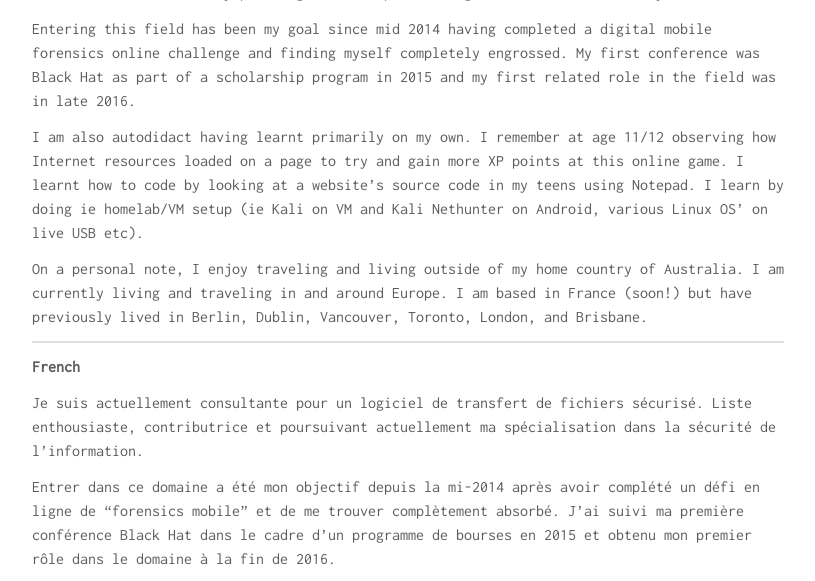
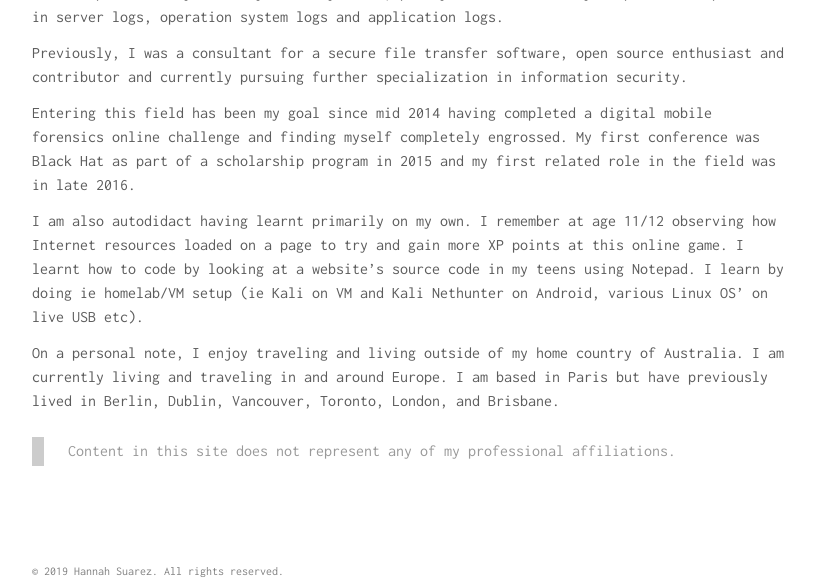
Before and after one commit to hcs0/hannahsuarez.github.io, a Jekyll site: the page built from about.md, in a window 1280 px wide and 1400 px high, scrolled down 612 px. Shown: the top 581 px of the window, without its empty margins (232-1047 px from the left). Built offline with Jekyll 4.4.1, drawn with Linux system fonts in a browser that asks for light colours; nearby versions of some CDN libraries; some of the changed text lies outside the part shown.

Commit message:
Update About

```diff
--- a/about.md
+++ b/about.md
@@ -8,8 +8,10 @@
 
 **English**
 
-I am currently a consultant for a secure file transfer software, open source
-enthusiast and contributor and currently pursuing further specializing in
+I am currently a Technical Evangelist for NXLog. NXLog is a multi-platform log management tool that helps to easily identify security risks, policy breaches or analyze operational problems in server logs, operation system logs and application logs.
+
+Previously, I was a consultant for a secure file transfer software, open source
+enthusiast and contributor and currently pursuing further specialization in
 information security.
 
 Entering this field has been my goal since mid 2014 having completed a digital
@@ -26,36 +28,7 @@
 
 On a personal note, I enjoy traveling and living outside of my home country of
 Australia. I am currently living and traveling in and around Europe.  I am
-based in France (soon!) but have previously lived in Berlin, Dublin, Vancouver, Toronto,
+based in Paris but have previously lived in Berlin, Dublin, Vancouver, Toronto,
 London, and Brisbane.
 
----------
-
-**French**
-
-Je suis actuellement consultante pour un logiciel de transfert de fichiers sécurisé. Liste enthousiaste, contributrice et poursuivant actuellement ma spécialisation dans la sécurité de l’information.
-
-Entrer dans ce domaine a été mon objectif depuis la mi-2014 après avoir complété un défi en ligne de "forensics mobile" et de me trouver complètement absorbé. J'ai suivi ma première conférence Black Hat dans le cadre d’un programme de bourses en 2015 et obtenu mon premier rôle dans le domaine à la fin de 2016.
-
-Je suis aussi autodidacte, ayant appris principalement par moi-même. Je me souviens qu'à l'âge de 11/12 ans, j'observais comment les ressources Internet se chargeaient sur une page pour essayer de gagner plus de points XP à un jeu en ligne. J’ai appris à coder, pendant mon adolescence, en regardant le code source de sites en utilisant simplement Notepad. J'apprends en faisant de l'installation homelab/VM (Kali sur VM et Kali Nethunter sur Android, divers OS Linux sur USB live etc).
-
-Sur une note plus personnelle, j’aime voyager et vivre en dehors de mon pays d’origine l'Australie. Je vis et voyage actuellement dans et autour de l’Europe. je suis basé en France (bientôt!) mais ai déjà vécu à Berlin, Dublin, Vancouver, Toronto, Londres et Brisbane.
-
----------
-
-**German**
-
-Ich bin derzeit ein Berater für eine sichere Datei-Transfer-Software, Open-Source-Enthusiasten und Mitwirkenden und derzeit verfolgt weitere spezialisiert auf Informationssicherheit.
-
-Das Betreten dieses Feldes ist mein Ziel seit Mitte 2014, eine digitale mobile Forensik Online-Herausforderung abgeschlossen zu haben und mich völlig vertieft zu finden. Meine
-Erste Konferenz war Black Hat als Teil eines Stipendienprogramms im Jahr 2015 und meine erste verwandte Rolle auf dem Feld war Ende 2016.
-
-Ich bin auch Autodidakt, der vor allem auf eigene Faust gelernt hat. Ich erinnere mich an Alter 11/12 beobachten, wie Internet-Ressourcen auf einer Seite geladen, um zu versuchen und mehr XP Punkte in diesem Online-Spiel zu gewinnen. Ich habe gelernt, wie man Code, indem Sie auf einer Website Quellcode in meinem Teenager mit Notepad. Ich lerne, indem ich zB Homelab / VM Setup (dh Kali auf VM und Kali Nethunter auf Android, verschiedene Linux OS 'auf Live USB
-etc).
-
-Auf einer persönlichen Notiz genieße ich es zu reisen und zu leben außerhalb meines Heimatlandes Australien. Ich lebe und reise in und um Europa. ich bin
-Mit Sitz in Frankreich, aber zuvor in Berlin, Dublin, Vancouver, Toronto, London und Brisbane gelebt.
-
----------
-
 > Content in this site does not represent any of my professional affiliations.
```
